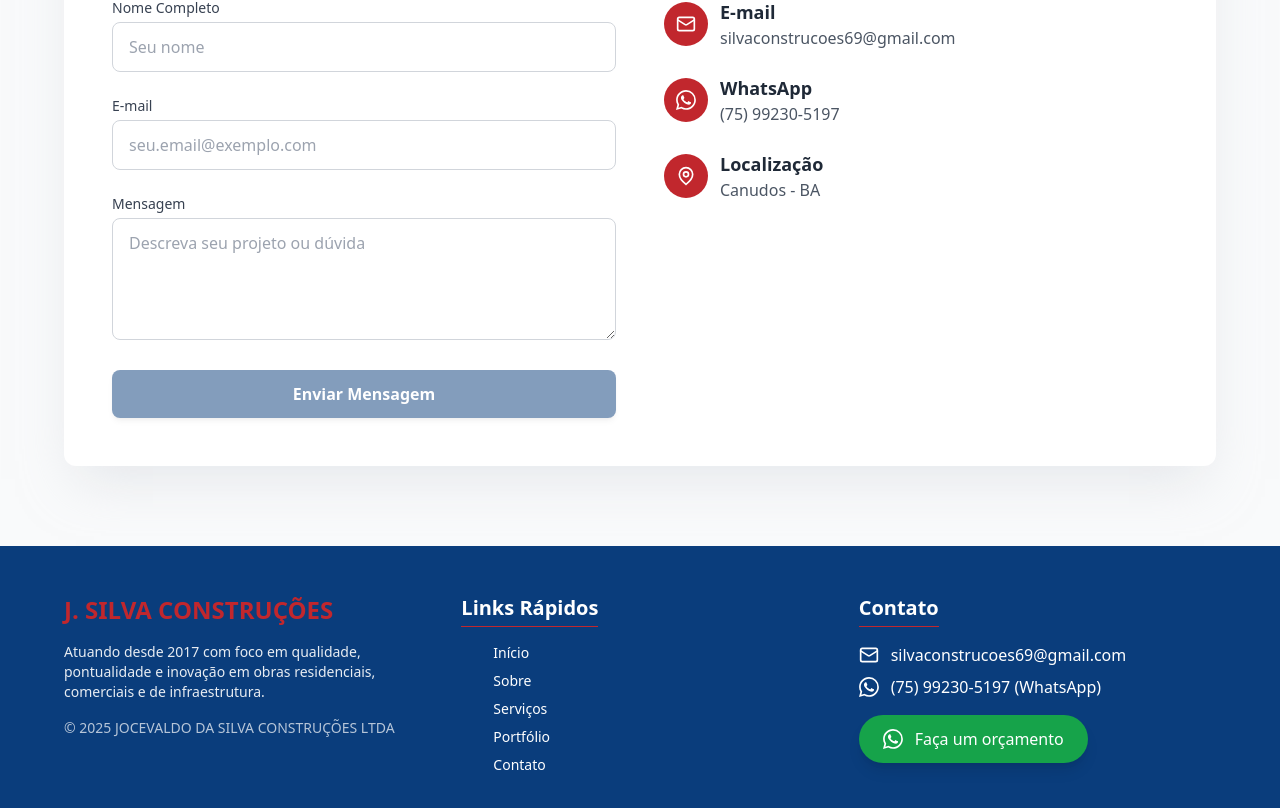
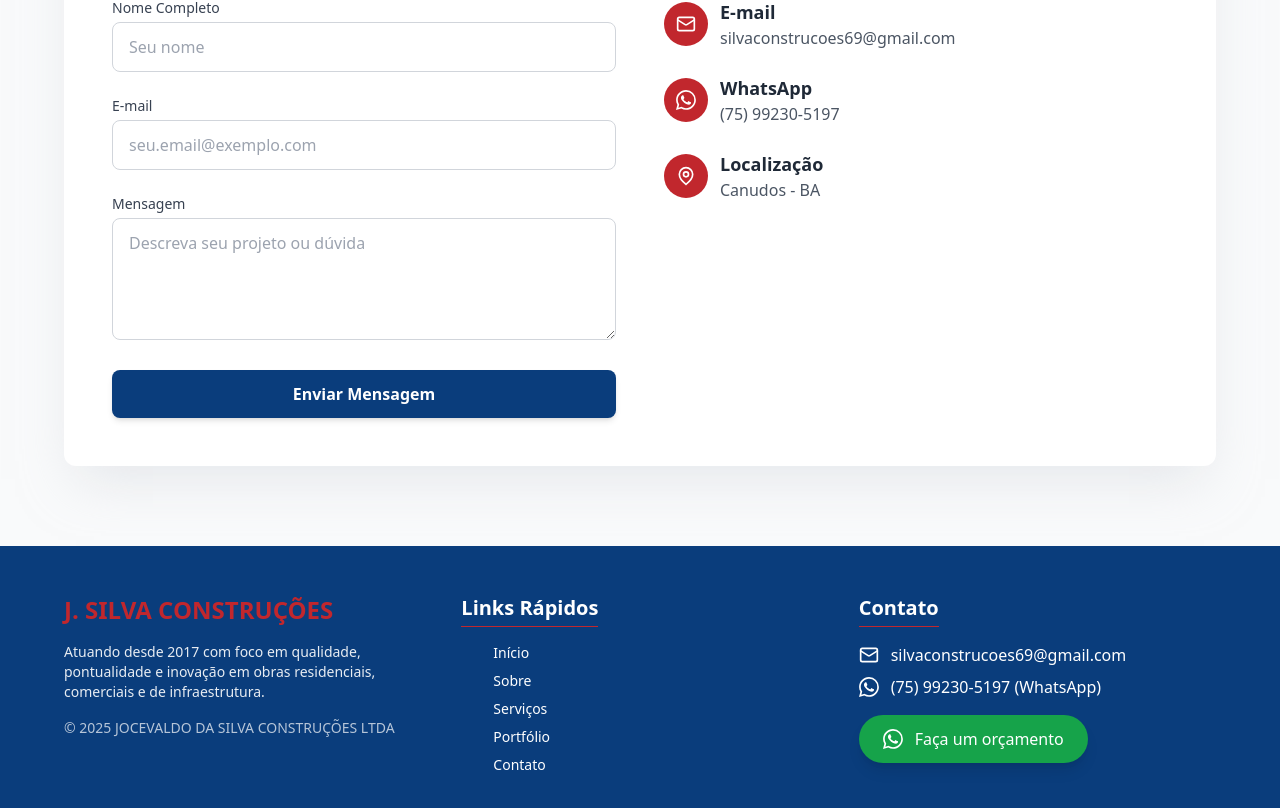
Before and after one commit to KauanGab/Jsilva-Constru-es, a Vue app in the folder jsilva-construcoes/: page / in a window 1280 px wide. Shown: the part 3008-3816 px from the top of the page. Built offline with nearby package versions, Linux system fonts and the light colour scheme; no server answers.

Commit message:
feat: deixando component de email funcional intregado com emailjs

```diff
--- a/jsilva-construcoes/package.json
+++ b/jsilva-construcoes/package.json
@@ -9,6 +9,8 @@
     "preview": "vite preview"
   },
   "dependencies": {
+    "@emailjs/browser": "^4.4.1",
+    "emailjs-com": "^3.2.0",
     "lucide-vue-next": "^0.513.0",
     "vue": "^3.5.13",
     "vue-router": "^4.5.1",
--- a/jsilva-construcoes/src/pages/Contact.vue
+++ b/jsilva-construcoes/src/pages/Contact.vue
@@ -3,7 +3,8 @@
     <div class="max-w-6xl mx-auto">
       <div class="text-center mb-12">
         <h2 class="text-4xl font-extrabold text-primary mb-3">Fale Conosco</h2>
-        <p class="text-lg text-gray-600">Estamos prontos para iniciar seu projeto. Envie-nos uma mensagem ou utilize nossos canais diretos.</p>
+        <p class="text-lg text-gray-600">Estamos prontos para iniciar seu projeto. Envie-nos uma mensagem ou utilize
+          nossos canais diretos.</p>
       </div>
 
       <div class="grid grid-cols-1 lg:grid-cols-2 gap-12 bg-white p-8 md:p-12 rounded-xl shadow-2xl shadow-gray-300/50">
@@ -12,18 +13,32 @@
           <form class="space-y-6" @submit.prevent="submitForm">
             <div>
               <label for="name" class="block text-sm font-medium text-gray-700 mb-1">Nome Completo</label>
-              <input v-model="name" type="text" id="name" name="name" class="w-full px-4 py-3 border border-gray-300 rounded-lg focus:ring-second focus:border-second transition duration-150" placeholder="Seu nome">
+              <input v-model="name" type="text" id="name" name="name"
+                class="w-full px-4 py-3 border border-gray-300 rounded-lg focus:ring-second focus:border-second transition duration-150"
+                placeholder="Seu nome">
             </div>
             <div>
               <label for="email" class="block text-sm font-medium text-gray-700 mb-1">E-mail</label>
-              <input v-model="email" type="email" id="email" name="email" class="w-full px-4 py-3 border border-gray-300 rounded-lg focus:ring-second focus:border-second transition duration-150" placeholder="seu.email@exemplo.com">
+              <input v-model="email" type="email" id="email" name="email"
+                class="w-full px-4 py-3 border border-gray-300 rounded-lg focus:ring-second focus:border-second transition duration-150"
+                placeholder="seu.email@exemplo.com">
             </div>
             <div>
               <label for="message" class="block text-sm font-medium text-gray-700 mb-1">Mensagem</label>
-              <textarea v-model="message" id="message" name="message" rows="4" class="w-full px-4 py-3 border border-gray-300 rounded-lg focus:ring-second focus:border-second transition duration-150" placeholder="Descreva seu projeto ou dúvida"></textarea>
+              <textarea v-model="message" id="message" name="message" rows="4"
+                class="w-full px-4 py-3 border border-gray-300 rounded-lg focus:ring-second focus:border-second transition duration-150"
+                placeholder="Descreva seu projeto ou dúvida"></textarea>
             </div>
-            <button :disabled="!canSend" type="submit" class="w-full bg-primary text-white font-semibold py-3 rounded-lg hover:bg-second transition duration-300 shadow-md disabled:opacity-50 disabled:cursor-not-allowed">
-              Enviar Mensagem
+            <button type="submit" :disabled="!canSend || loading || sent" class="w-full py-3 rounded-lg font-semibold transition-all duration-300 shadow-md
+                     flex items-center justify-center
+                     disabled:cursor-not-allowed" :class="{
+                      'bg-primary hover:bg-second text-white': !loading && !sent,
+                      'bg-gray-400 text-white': loading,
+                      'bg-green-600 text-white': sent
+                    }">
+              <span v-if="!loading && !sent">Enviar Mensagem</span>
+              <span v-if="loading">Enviando...</span>
+              <span v-if="sent">Mensagem enviada com sucesso</span>
             </button>
           </form>
         </div>
@@ -33,11 +48,16 @@
           <div class="space-y-6">
             <div class="flex items-center gap-3">
               <div class="p-3 rounded-full bg-second text-white flex-shrink-0 flex items-center justify-center">
-                <svg xmlns="http://www.w3.org/2000/svg" class="w-5 h-5" viewBox="0 0 24 24" fill="none" stroke="currentColor" stroke-width="2"><rect width="20" height="16" x="2" y="4" rx="2"/><path d="m22 7-8.97 5.7a1.94 1.94 0 0 1-2.06 0L2 7"/></svg>
+                <svg xmlns="http://www.w3.org/2000/svg" class="w-5 h-5" viewBox="0 0 24 24" fill="none"
+                  stroke="currentColor" stroke-width="2">
+                  <rect width="20" height="16" x="2" y="4" rx="2" />
+                  <path d="m22 7-8.97 5.7a1.94 1.94 0 0 1-2.06 0L2 7" />
+                </svg>
               </div>
               <div>
                 <p class="text-lg font-semibold text-gray-800">E-mail</p>
-                <a href="mailto:silvaconstrucoes69@gmail.com" class="text-gray-600 hover:text-second transition duration-150 p-0">silvaconstrucoes69@gmail.com</a>
+                <a href="mailto:silvaconstrucoes69@gmail.com"
+                  class="text-gray-600 hover:text-second transition duration-150 p-0">silvaconstrucoes69@gmail.com</a>
               </div>
             </div>
 
@@ -47,13 +67,18 @@
               </div>
               <div>
                 <p class="text-lg font-semibold text-gray-800">WhatsApp</p>
-                <a href="https://wa.me/5575992305197" target="_blank" rel="noopener noreferrer" class="text-gray-600 hover:text-second transition duration-150 p-0">(75) 99230-5197</a>
+                <a href="https://wa.me/5575992305197" target="_blank" rel="noopener noreferrer"
+                  class="text-gray-600 hover:text-second transition duration-150 p-0">(75) 99230-5197</a>
               </div>
             </div>
 
             <div class="flex items-center gap-3">
               <div class="p-3 rounded-full bg-second text-white flex-shrink-0 flex items-center justify-center">
-                <svg xmlns="http://www.w3.org/2000/svg" class="w-5 h-5" viewBox="0 0 24 24" fill="none" stroke="currentColor" stroke-width="2"><path d="M20 10c0 6-8 12-8 12s-8-6-8-12a8 8 0 0 1 16 0Z"/><circle cx="12" cy="10" r="3"/></svg>
+                <svg xmlns="http://www.w3.org/2000/svg" class="w-5 h-5" viewBox="0 0 24 24" fill="none"
+                  stroke="currentColor" stroke-width="2">
+                  <path d="M20 10c0 6-8 12-8 12s-8-6-8-12a8 8 0 0 1 16 0Z" />
+                  <circle cx="12" cy="10" r="3" />
+                </svg>
               </div>
               <div>
                 <p class="text-lg font-semibold text-gray-800">Localização</p>
@@ -69,23 +94,67 @@
 
 <script setup>
 import { ref, computed } from 'vue'
+import emailjs from '@emailjs/browser'
+
+const SERVICE_ID = import.meta.env.VITE_EMAILJS_SERVICE_ID
+const TEMPLATE_ID = import.meta.env.VITE_EMAILJS_TEMPLATE_ID
+const PUBLIC_KEY  = import.meta.env.VITE_EMAILJS_PUBLIC_KEY
 
 const name = ref('')
 const email = ref('')
 const message = ref('')
+const loading = ref(false)
+const sent = ref(false)
 
 const canSend = computed(() => {
-  const e = email.value.trim()
-  const validEmail = /^\S+@\S+\.\S+$/.test(e)
-  return name.value.trim().length > 2 && validEmail && message.value.trim().length > 5
+  const validEmail = /^\S+@\S+\.\S+$/.test(email.value)
+  return (
+    name.value.trim().length > 2 &&
+    validEmail &&
+    message.value.trim().length > 5
+  )
 })
 
-function submitForm() {
-  const subject = encodeURIComponent('Contato pelo site - ' + name.value.trim())
-  const body = encodeURIComponent(`Nome: ${name.value}%0D%0AEmail: ${email.value}%0D%0A%0D%0A${message.value}`)
-  window.location.href = `mailto:silvaconstrucoes69@gmail.com?subject=${subject}&body=${body}`
-  name.value = ''
-  email.value = ''
-  message.value = ''
+function submitForm () {
+  if (!canSend.value || loading.value) return
+
+  loading.value = true
+
+  const templateParams = {
+    name: name.value.trim(),
+    email: email.value.trim(),
+    message: message.value.trim(),
+    time: new Date().toLocaleString('pt-BR'),
+    year: new Date().getFullYear()
+  }
+
+  emailjs
+    .send(SERVICE_ID, TEMPLATE_ID, templateParams, PUBLIC_KEY)
+    .then(() => {
+      sent.value = true
+      name.value = ''
+      email.value = ''
+      message.value = ''
+
+      setTimeout(() => {
+        sent.value = false
+      }, 4000)
+    })
+    .catch((err) => {
+      console.error('Erro ao enviar email:', err)
+    })
+    .finally(() => {
+      loading.value = false
+    })
 }
 </script>
+
+<style scoped>
+button {
+  transition: background-color 0.3s ease, transform 0.2s ease;
+}
+
+button:active {
+  transform: scale(0.98);
+}
+</style>
```
Also changed, not shown: 2 other files (tests, documents, lock files or other folders).
